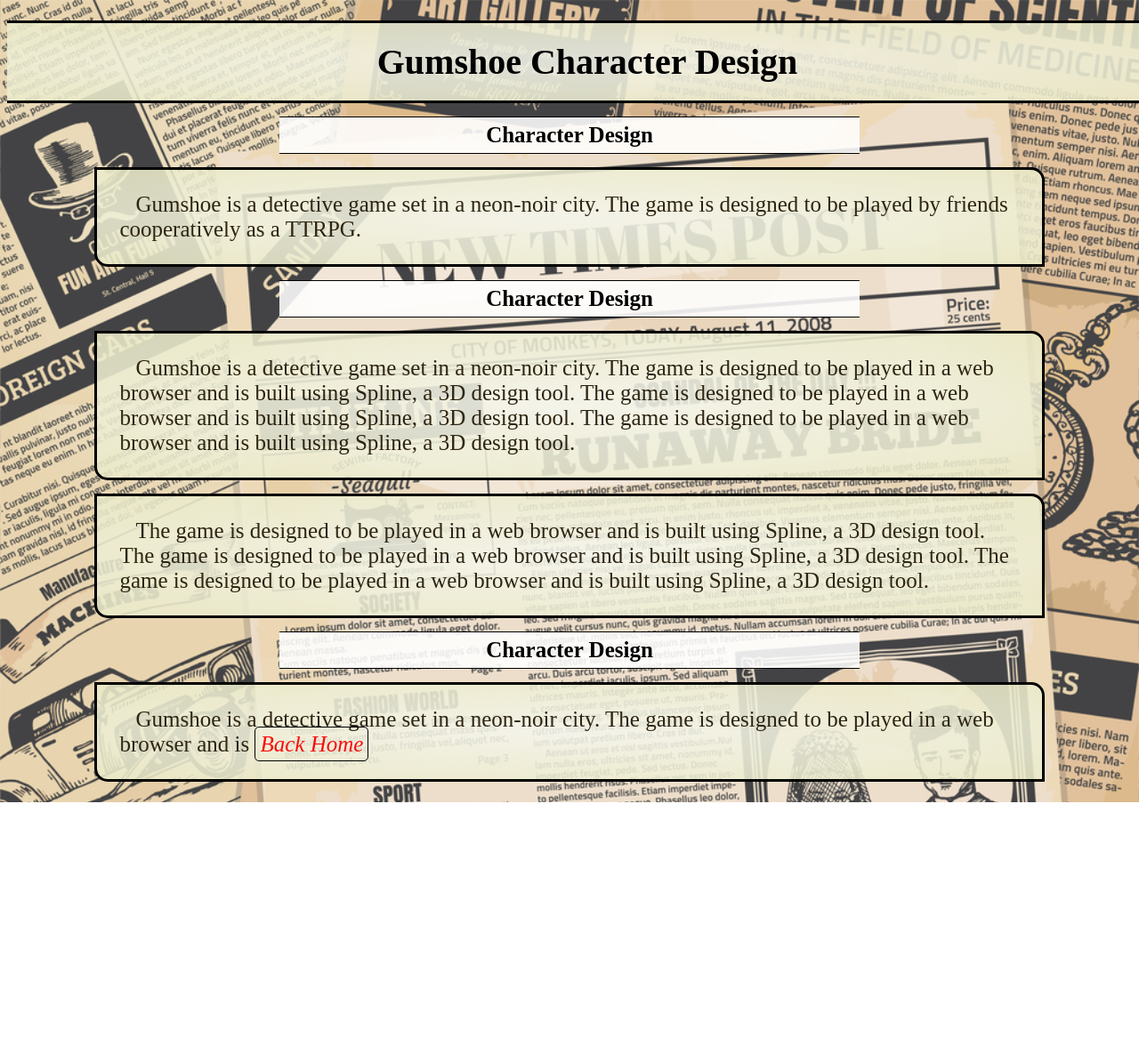
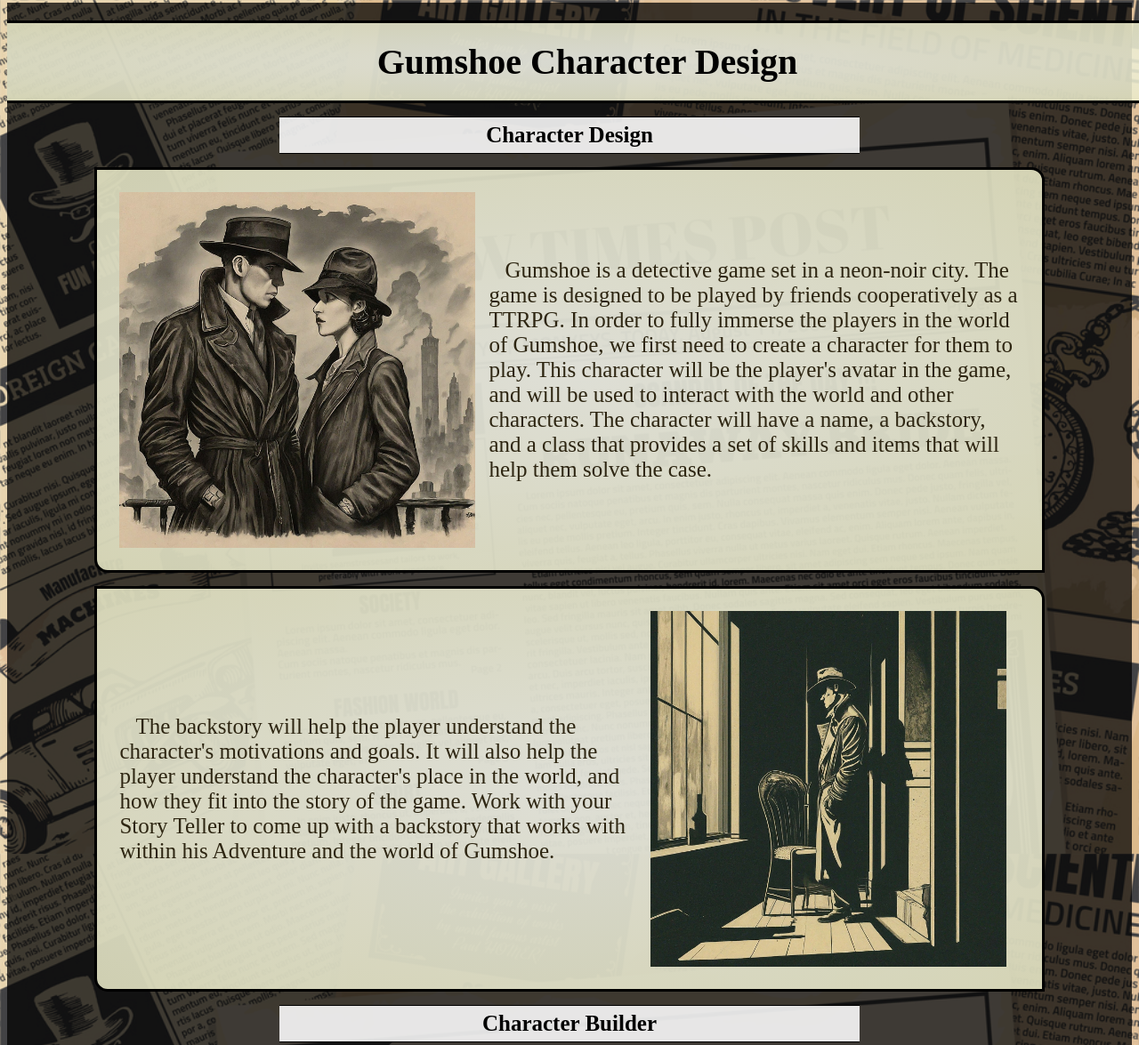
Before and after one commit to 8BitGinger/gumshoe, a website: page pages/players.html in a window 1280 px wide. Shown: the top 1175 px of the page at 89% size. Before the commit the page ends 902 px from the top, so only its background shows below. Drawn offline with Linux system fonts and the light colour scheme.

Commit message:
player page layout skeleton

```diff
--- a/pages/players.html
+++ b/pages/players.html
@@ -7,39 +7,30 @@
     <title>Gumshoe Character Design</title>
   </head>
   <body class="backer">
-    <main>
+    <main class="overlay">
       <section class="container">
             <h1>Gumshoe Character Design</h1>
 
         <h2>Character Design</h2>
-        <p>
+        <p class="column">
+          <img class="avatar4" src="../assets/partners.jpg" alt="man and woman staring at each other">
           Gumshoe is a detective game set in a neon-noir city. The game is
           designed to be played by friends cooperatively as a TTRPG.
+
+          In order to fully immerse the players in the world of Gumshoe, we first need to create a character for them to play. This character will be the player's avatar in the game, and will be used to interact with the world and other characters. The character will have a name, a backstory, and a class that provides a set of skills and items that will help them solve the case.
+        </p>
+
+        <p class="column">
+          The backstory will help the player understand the character's motivations and goals. It will also help the player understand the character's place in the world, and how they fit into the story of the game.  Work with your Story Teller to come up with a backstory that works with within his Adventure and the world of Gumshoe.
+          <img class="avatar4" src="../assets/backstory.jpg" alt="man standing with fedora">
         </p>
 
       </section>
+
       <section class="container">
-        <h2>Character Design</h2>
+        <h2>Character Builder</h2>
         <p>
-          Gumshoe is a detective game set in a neon-noir city. The game is
-          designed to be played in a web browser and is built using Spline, a
-          3D design tool. The game is designed to be played in a web browser and
-          is built using Spline, a 3D design tool. The game is designed to be
-          played in a web browser and is built using Spline, a 3D design tool.
-        </p>
-        <p>
-          The game is designed to be played in a web browser and is built using
-          Spline, a 3D design tool. The game is designed to be played in a web
-          browser and is built using Spline, a 3D design tool. The game is
-          designed to be played in a web browser and is built using Spline, a 3D
-          design tool.
-        </p>
-      </section>
-      <section class="container">
-        <h2>Character Design</h2>
-        <p>
-          Gumshoe is a detective game set in a neon-noir city. The game is
-          designed to be played in a web browser and is
+          FORM HERE
         <a href="./app.html" class="btn home" >Back Home</button>
 </a>
           </p>
--- a/style.css
+++ b/style.css
@@ -288,6 +288,11 @@ main {
   text-decoration: none;
 }
 
+.overlay {
+  background-color: rgba(0, 0, 0, 0.739);
+  height: 100%;
+}
+
 .instructions a:hover {
   color: white;
 }
@@ -352,6 +357,12 @@ main {
   max-width: 50%;
 
   margin: 10px;
+}
+
+.avatar4 {
+  width: 50%;
+  max-width: 400px;
+  margin-right: 15px;
 }
 
 .clue ul img {
```
Also changed, not shown: pages/storyteller.html (+4 -22 lines), README.md, assets/backstory.jpg (added), 2 other files.
